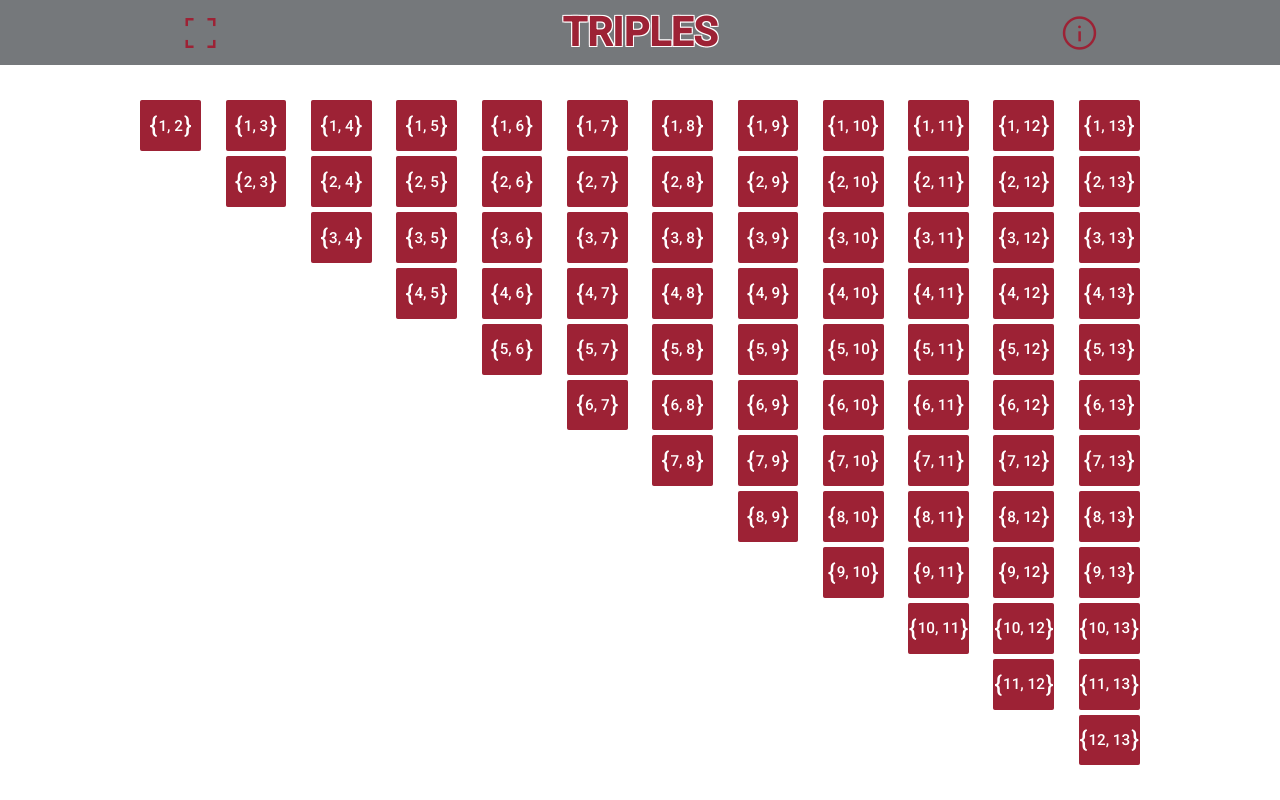
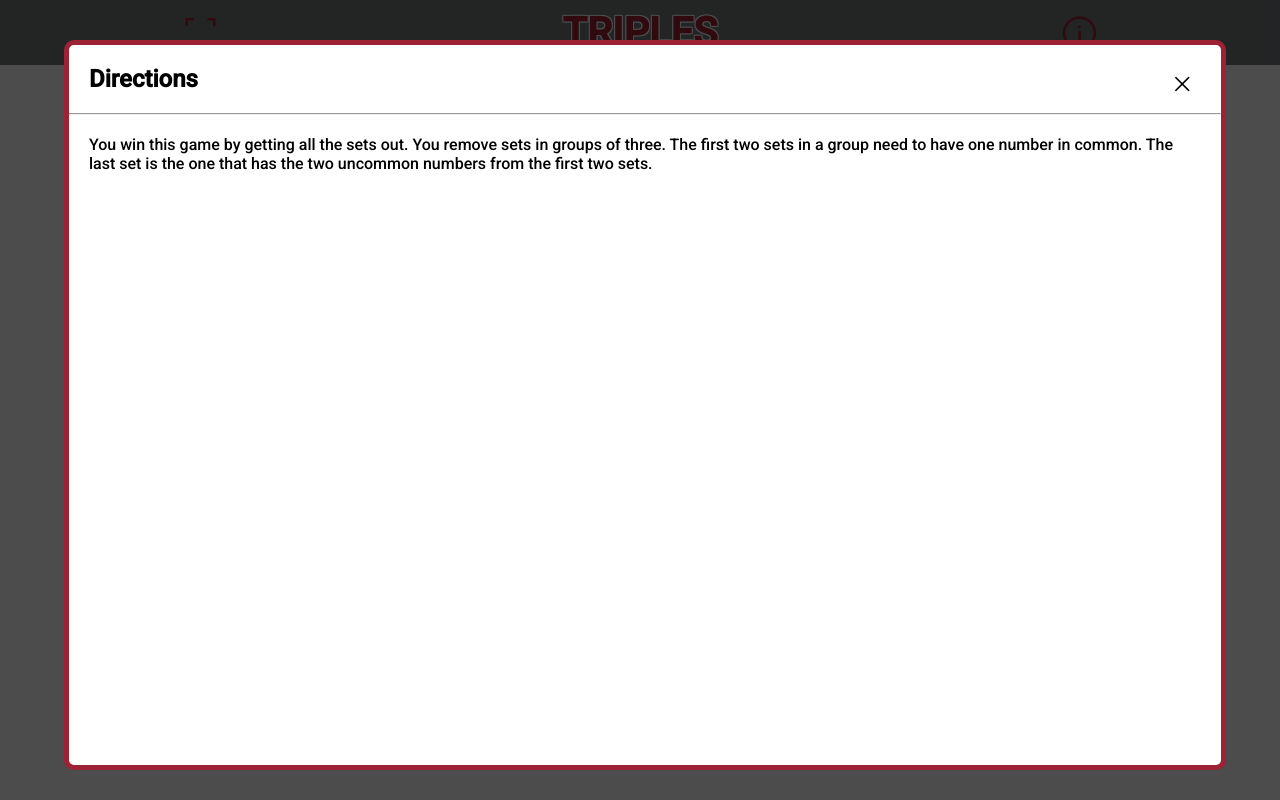
Before and after one commit to FranciscoAles/triplesgame, a plain HTML site: page index.html in a window 1280 px wide. Both pictures are taken after a click on the element "info". Drawn offline with nearby package versions, Linux system fonts and the light colour scheme.

Commit message:
Updated info

```diff
--- a/index.html
+++ b/index.html
@@ -23,6 +23,15 @@
 
         <div id="grid-container"></div>
 
+        <div id="overlay"></div>
+
+        <div class="popup" id="info-popup">
+            <h2>Directions</h2>
+            <span class="material-symbols-outlined" id="close-info-button">close</span>
+            <hr>
+            <p>You win this game by getting all the sets out. You remove sets in groups of three. The first two sets in a group need to have one number in common. The last set is the one that has the two uncommon numbers from the first two sets.</p>
+        </div>
+
         <script src="script.js"></script>
     </body>
 </html>
--- a/script.js
+++ b/script.js
@@ -210,7 +210,18 @@ function fullscreenChange() {
 
 // open info
 let infoButton = document.getElementById("info-button");
+let info = document.getElementById("info-popup");
+let overlay = document.getElementById("overlay");
 infoButton.addEventListener("click", openInfo);
 function openInfo() {
-    alert("This is a great website");
+    overlay.style.display = "block";
+    info.style.display = "block";
 }
+
+// close info
+let closeInfoButton = document.getElementById("close-info-button");
+closeInfoButton.addEventListener("click", closeInfo);
+function closeInfo() {
+    overlay.style.display = "none";
+    info.style.display = "none";
+}
--- a/style.css
+++ b/style.css
@@ -4,6 +4,15 @@
         'wght' 400,
         'GRAD' 0,
         'opsz' 48;
+    font-size: inherit;
+    cursor: pointer;
+    border-radius: 100%;
+    padding: 0.5%;
+    transition: background-color 0.2s;
+}
+
+.material-symbols-outlined:hover {
+    background-color: rgba(0, 0, 0, 0.2);
 }
 
 :root {
@@ -25,18 +34,6 @@ body {
     align-items: center;
     color: var(--red);
     padding: 0.5%;
-}
-
-#bar > .material-symbols-outlined {
-    font-size: inherit;
-    cursor: pointer;
-    border-radius: 100%;
-    padding: 0.5%;
-    transition: background-color 0.2s;
-}
-
-#bar > .material-symbols-outlined:hover {
-    background-color: rgba(0, 0, 0, 0.2);
 }
 
 #title {
@@ -116,3 +113,43 @@ body {
         cursor: not-allowed;
     }
 }
+
+#overlay {
+    position: fixed;
+    top: 0px;
+    left: 0px;
+    width: 100%;
+    height: 100%;
+    background-color: rgba(0, 0, 0, 0.7);
+    display: none;
+}
+
+.popup {
+    position: fixed;
+    top: 5%;
+    left: 5%;
+    width: 90%;
+    height: 90%;
+    background-color: white;
+}
+
+#info-popup {
+    display: none;
+    border: 5px solid var(--red);
+    border-radius: 10px;
+}
+
+#info-popup > h2 {
+    margin: 20px;
+}
+
+#close-info-button {
+    position: absolute;
+    top: 20px;
+    right: 20px;
+    font-size: 26px;
+}
+
+#info-popup > p {
+    margin: 20px;
+}
```
